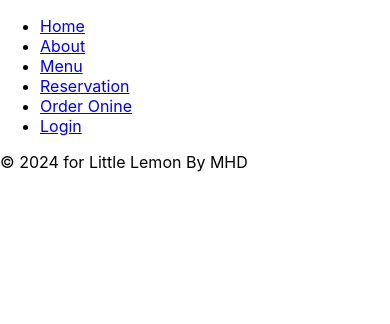
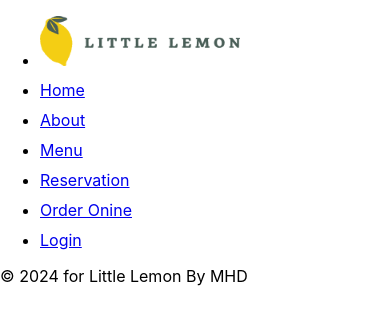
Before and after one commit to Brahmahamadou/myproject-Front-End-Coursera, a React (Create React App) app: page / in a window 390 px wide. Shown: the top 324 px of the page. Built offline with nearby package versions, Linux system fonts and the light colour scheme.

Commit message:
creation des fichiers css

```diff
--- a/public/index.html
+++ b/public/index.html
@@ -30,6 +30,12 @@
     <title>Little Lemon</title>
   </head>
   <body>
+    <div class="container">
+      <header class="header"></header>
+      <nav class="nav"></nav>
+      <main class="main"></main>
+      <footer class="footer"></footer>
+    </div>
     <noscript>You need to enable JavaScript to run this app.</noscript>
     <div id="root"></div>
     <!--
--- a/src/component/Footer.jsx
+++ b/src/component/Footer.jsx
@@ -3,7 +3,8 @@ import React from "react"
 function Footer() {
     return (
         <footer>
-        <p>&copy; 2024 for Little Lemon By MHD</p>      </footer>
+        <p>&copy; 2024 for Little Lemon By MHD</p>
+        </footer>
     )
 }
 export default Footer
--- /dev/null
+++ b/src/component/Nav.css
@@ -0,0 +1,18 @@
+nav ul {
+    display: grid;
+    grid-template-columns: repeat(7, 1fr); /* Exemple de système de grille avec deux colonnes égales */
+    grid-gap: 10px; /* Espacement entre les éléments de la grille */
+    align-items: center;
+  }
+  @media screen and (max-width: 768px) {
+    nav ul {
+      grid-template-columns: repeat(3, auto); /* Réduire le nombre de colonnes pour s'adapter à la taille de l'écran */
+    }
+  }
+
+  /* Point de rupture pour les écrans plus petits (par exemple, smartphones) */
+  @media screen and (max-width: 480px) {
+    nav ul  {
+      grid-template-columns: repeat(1, auto); /* Une seule colonne pour les écrans très petits */
+    }
+  }
--- a/src/component/Nav.jsx
+++ b/src/component/Nav.jsx
@@ -1,9 +1,11 @@
 import React from "react"
+import './Nav.css'
 
 function Nav() {
     return (
         <nav>
       <ul>
+      <li><a href="/"><img src={process.env.PUBLIC_URL + '/icons_assets/Asset 16@4x.png'} alt="Home" style={{ width: '200px', height: '50px' }} /></a></li>
         <li><a href="/">Home</a></li>
         <li><a href="/about">About</a></li>
         <li><a href="/Menu">Menu</a></li>
@@ -11,7 +13,8 @@ function Nav() {
         <li><a href="/about">Order Onine</a></li>
         <li><a href="/Menu">Login</a></li>
       </ul>
-    </nav>
+       </nav>
     )
+
 }
 export default Nav
--- a/src/index.css
+++ b/src/index.css
@@ -11,3 +11,9 @@ code {
   font-family: source-code-pro, Menlo, Monaco, Consolas, 'Courier New',
     monospace;
 }
+.container {
+  display: grid;
+  grid-template-columns: auto; /* Une colonne pour l'instant */
+  grid-template-rows: auto 1fr auto; /* Une rangée pour le header, une pour le main qui prend le reste de l'espace disponible, et une pour le footer */
+
+}
```
Also changed, not shown: public/icons_assets/Asset 16@4x.png (added), src/component/Footer.css (added), src/component/Header.css (added), src/component/Main.css (added).
